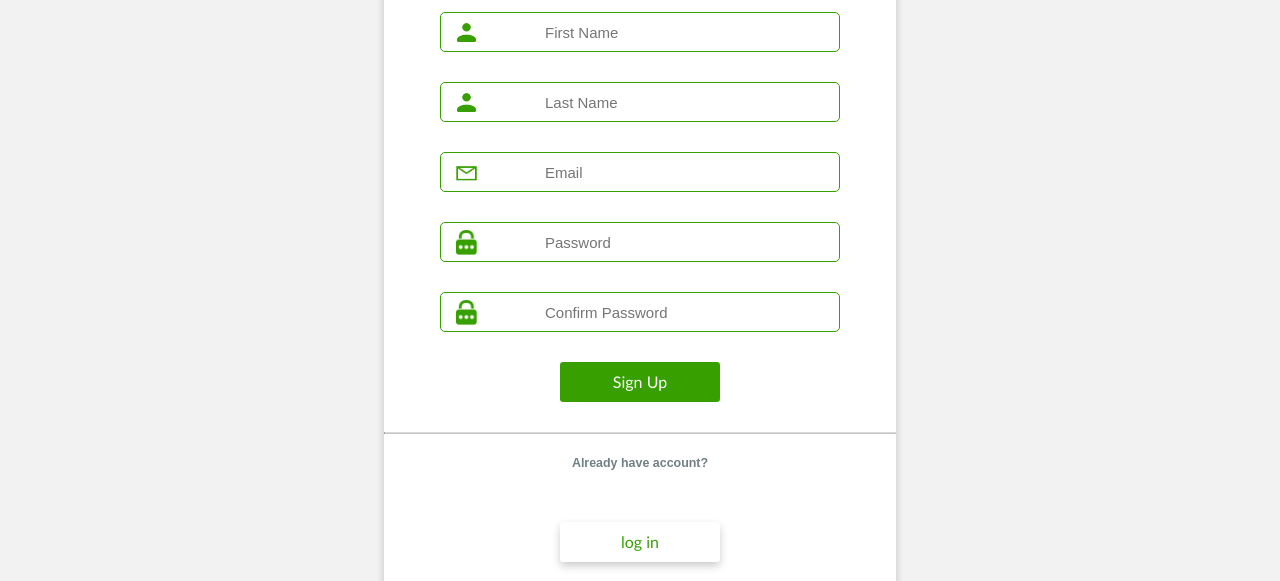
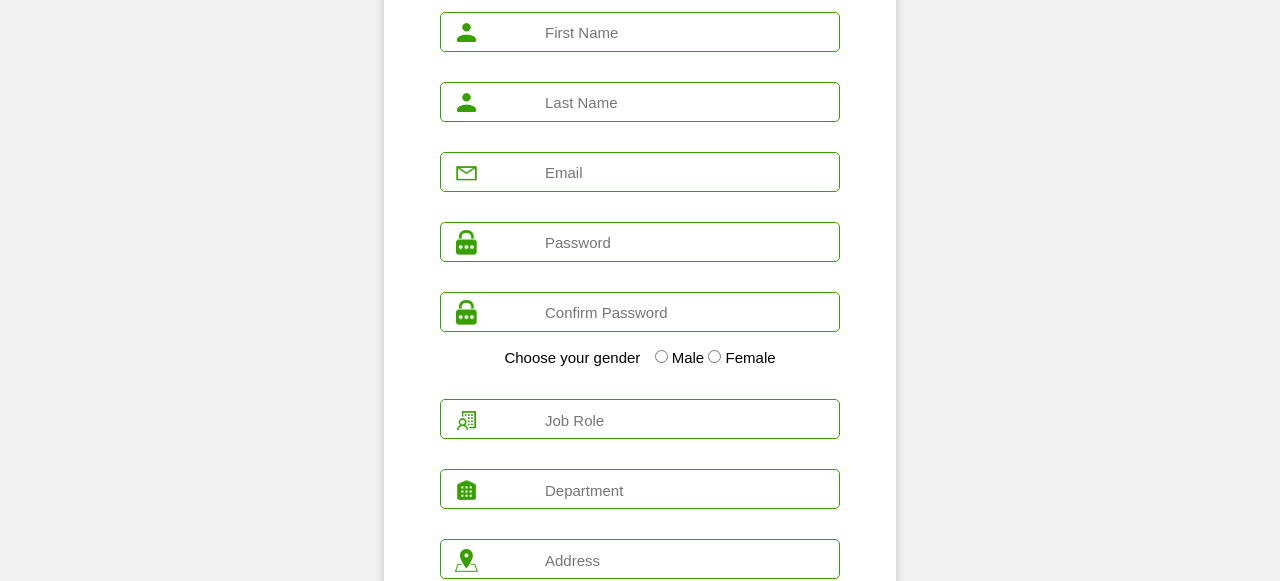
Before and after one commit to hakoemmy/TeamWork, a plain HTML site: page UI/html/signup.html in a window 1280 px wide. Shown: the part 220-801 px from the top of the page. Drawn offline with Linux system fonts and the light colour scheme; files whose address does not match are found by name.

Commit message:
bug(signup): add missing info on signup form
[Finishes #168729638]

```diff
--- a/UI/css/style.css
+++ b/UI/css/style.css
@@ -480,6 +480,12 @@ a{
     height: 40px;
     margin-top: 30px;
 }
+.form-gender-holder{
+  margin-top: 15px;
+}
+.form-gender-holder span{
+  padding-right: 10px;
+}
 .row{
   display: flex;
   flex-direction: row;
@@ -575,6 +581,57 @@ a{
   top:0;
   left:0;
   background: url("../img/pswd-icon.png");
+  background-size:50%;
+  background-repeat: no-repeat;
+  background-position: 50%;
+  color: #fff;
+  box-sizing: border-box;
+  height: 40px;
+  width: 50px;
+  outline: none;
+}
+.icon-job{
+  position:absolute;
+  display: inline;
+  border: none;
+  text-align: center;
+  top:0;
+  left:0;
+  background: url("../img/icon-job.png");
+  background-size:50%;
+  background-repeat: no-repeat;
+  background-position: 50%;
+  color: #fff;
+  box-sizing: border-box;
+  height: 40px;
+  width: 50px;
+  outline: none;
+}
+.icon-depart{
+  position:absolute;
+  display: inline;
+  border: none;
+  text-align: center;
+  top:0;
+  left:0;
+  background: url("../img/icon-depart.png");
+  background-size:50%;
+  background-repeat: no-repeat;
+  background-position: 50%;
+  color: #fff;
+  box-sizing: border-box;
+  height: 40px;
+  width: 50px;
+  outline: none;
+}
+.icon-address{
+  position:absolute;
+  display: inline;
+  border: none;
+  text-align: center;
+  top:0;
+  left:0;
+  background: url("../img/icon-address.png");
   background-size:50%;
   background-repeat: no-repeat;
   background-position: 50%;
--- a/UI/html/signup.html
+++ b/UI/html/signup.html
@@ -86,7 +86,26 @@
       <div class="form-input-container">
             <input type="text" class="location-input" id="searchtrip" placeholder="Confirm Password">
             <input type="button" class="icon-pswd">
-  </div>
+      </div>
+      <div class="form-gender-holder">
+           <span>Choose your gender</span>
+          <input type="radio" name="gender" id="" value="m">
+          <label for="m"> Male</label>
+          <input type="radio" name="gender" id="f" value="female">
+          <label for="f"> Female</label>
+    </div>
+    <div class="form-input-container">
+          <input type="text" class="location-input" id="searchtrip" placeholder="Job Role">
+          <input type="button" class="icon-job">
+    </div>
+    <div class="form-input-container">
+          <input type="text" class="location-input" id="searchtrip" placeholder="Department">
+          <input type="button" class="icon-depart">
+    </div>
+    <div class="form-input-container">
+          <input type="text" class="location-input" id="searchtrip" placeholder="Address">
+          <input type="button" class="icon-address">
+    </div>
       <a href="./employee/allArticles.html" class="btn">Sign Up</a>
       <hr class="menu-separtor">
       <h5 class="top">Already have account?</h5>
```
Also changed, not shown: UI/img/icon-address.png (added), UI/img/icon-depart.png (added), UI/img/icon-job.png (added).
